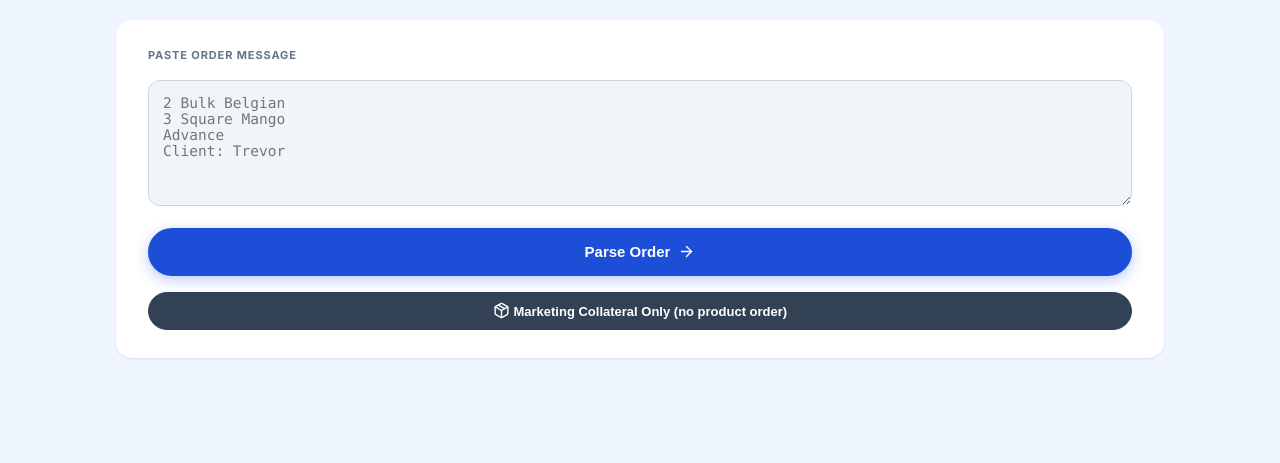
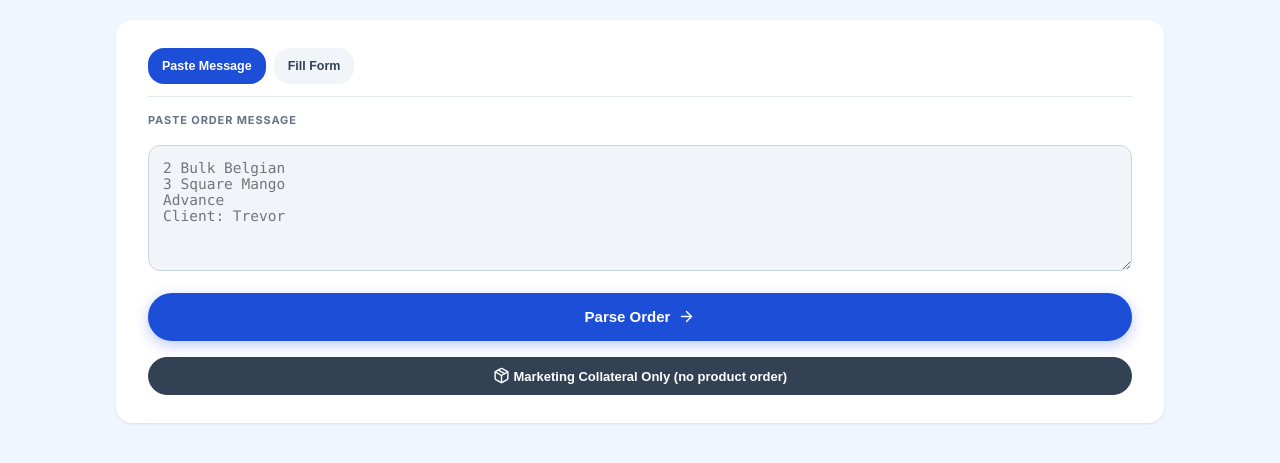
Before and after one commit to Icestasy-Projects/Icestasy-order-desk, a Flask app: page /new-order in a window 1280 px wide. Shown: the part 107-570 px from the top of the page. Run offline with Flask 3, Linux system fonts and the light colour scheme; the visitor is signed in with stand-in values (Sample User, id 1).

Commit message:
Add dropdown-based Fill Form mode alongside paste for New Order
Staff can now toggle between "Paste Message" (existing free-text parser
flow) and "Fill Form" — a repeating list of Flavour + Pack-size dropdowns
(sourced from the active catalog, same endpoint the not_found picker uses)
and a quantity field per row, so item data always comes from a real SKU
rather than free text that needs interpreting. Both modes feed the same
cart/client/address/payment steps unchanged.

```diff
--- a/templates/index.html
+++ b/templates/index.html
@@ -97,12 +97,27 @@
 
   <main class="main">
 
-    <!-- STEP 0: Paste -->
+    <!-- STEP 0: Paste / Form -->
     <section class="step" id="step-paste">
-      <div class="step-label">Paste order message</div>
-      <textarea id="orderText" class="paste-box" rows="6"
-        placeholder="2 Bulk Belgian&#10;3 Square Mango&#10;Advance&#10;Client: Trevor"></textarea>
-      <button class="btn-primary" onclick="parseOrder()">Parse Order <svg class="icon" viewBox="0 0 24 24" fill="none" stroke="currentColor" stroke-width="2" stroke-linecap="round" stroke-linejoin="round"><path d="M5 12h14"/><path d="m12 5 7 7-7 7"/></svg></button>
+      <div class="tab-bar-flat" id="orderModeTabs">
+        <button class="tab-btn-flat active" id="orderModeTab-paste" onclick="switchOrderMode('paste')">Paste Message</button>
+        <button class="tab-btn-flat" id="orderModeTab-form" onclick="switchOrderMode('form')">Fill Form</button>
+      </div>
+
+      <div id="orderModeBox-paste" class="mt16">
+        <div class="step-label">Paste order message</div>
+        <textarea id="orderText" class="paste-box" rows="6"
+          placeholder="2 Bulk Belgian&#10;3 Square Mango&#10;Advance&#10;Client: Trevor"></textarea>
+        <button class="btn-primary" id="parseOrderBtn" onclick="parseOrder()">Parse Order <svg class="icon" viewBox="0 0 24 24" fill="none" stroke="currentColor" stroke-width="2" stroke-linecap="round" stroke-linejoin="round"><path d="M5 12h14"/><path d="m12 5 7 7-7 7"/></svg></button>
+      </div>
+
+      <div id="orderModeBox-form" class="mt16 hidden">
+        <div class="step-label">Order items</div>
+        <div id="formItemRows"></div>
+        <button class="btn-ghost mt8" onclick="addFormItemRow()">+ Add another item</button>
+        <button class="btn-primary mt16" onclick="submitFormOrder()">Continue <svg class="icon" viewBox="0 0 24 24" fill="none" stroke="currentColor" stroke-width="2" stroke-linecap="round" stroke-linejoin="round"><path d="M5 12h14"/><path d="m12 5 7 7-7 7"/></svg></button>
+      </div>
+
       <button class="btn-ghost mt16" style="width:100%" onclick="startCollateralOnly()">
         <svg class="icon" viewBox="0 0 24 24" fill="none" stroke="currentColor" stroke-width="2" stroke-linecap="round" stroke-linejoin="round"><path d="M11 21.73a2 2 0 0 0 2 0l7-4A2 2 0 0 0 21 16V8a2 2 0 0 0-1-1.73l-7-4a2 2 0 0 0-2 0l-7 4A2 2 0 0 0 3 8v8a2 2 0 0 0 1 1.73z"/><path d="M12 22V12"/><polyline points="3.29 7 12 12 20.71 7"/><path d="m7.5 4.27 9 5.15"/></svg>
         Marketing Collateral Only (no product order)
@@ -281,6 +296,8 @@ function resetAll() {
   document.getElementById("addressList").innerHTML = "";
   document.getElementById("addAddressToggleBtn").style.display = "";
   document.getElementById("collateralList").innerHTML = "";
+  formItemRows = [{skuId: "", qty: 1}];
+  switchOrderMode("paste");
   show("step-paste");
 }
 
@@ -392,7 +409,7 @@ function _afterCollateralStep() {
 async function parseOrder() {
   const text = document.getElementById("orderText").value.trim();
   if (!text) return;
-  const btn = document.querySelector("#step-paste .btn-primary");
+  const btn = document.getElementById("parseOrderBtn");
   btn.disabled = true; btn.textContent = "Parsing…";
   let res;
   try {
@@ -424,6 +441,74 @@ async function parseOrder() {
   if (res.client_hint) {
     document.getElementById("clientSearch").value = res.client_hint;
   }
+}
+
+// ── STEP 0b: Fill Form (dropdown-only item entry) ────────────────────────────
+let formItemRows = [{skuId: "", qty: 1}];
+
+async function switchOrderMode(mode) {
+  document.getElementById("orderModeTab-paste").classList.toggle("active", mode === "paste");
+  document.getElementById("orderModeTab-form").classList.toggle("active", mode === "form");
+  document.getElementById("orderModeBox-paste").classList.toggle("hidden", mode !== "paste");
+  document.getElementById("orderModeBox-form").classList.toggle("hidden", mode !== "form");
+  if (mode === "form") {
+    await loadFlavourOptions();
+    renderFormItemRows();
+  }
+}
+
+function renderFormItemRows() {
+  const box = document.getElementById("formItemRows");
+  const options = flavourOptionsCache || [];
+  box.innerHTML = formItemRows.map((row, idx) => {
+    const opts = options.map(s =>
+      `<option value="${s.id}" ${String(s.id) === String(row.skuId) ? "selected" : ""}>${s.flavour_name} — ${s.pack_format_name} (${fmt(s.unit_price)})</option>`
+    ).join("");
+    const removeBtn = formItemRows.length > 1
+      ? `<button class="qty-btn" onclick="removeFormItemRow(${idx})" title="Remove">${icon("x")}</button>` : "";
+    return `
+      <div class="ci-right" style="margin-bottom:8px;gap:8px;display:flex;align-items:center">
+        <select class="search-input" style="flex:1" onchange="formItemRows[${idx}].skuId = this.value">
+          <option value="">Select flavour…</option>
+          ${opts}
+        </select>
+        <input class="search-input" type="number" min="1" value="${row.qty}" style="width:70px;text-align:center"
+          onchange="formItemRows[${idx}].qty = Math.max(1, parseInt(this.value)||1)">
+        ${removeBtn}
+      </div>`;
+  }).join("");
+}
+
+function addFormItemRow() {
+  formItemRows.push({skuId: "", qty: 1});
+  renderFormItemRows();
+}
+
+function removeFormItemRow(idx) {
+  formItemRows.splice(idx, 1);
+  renderFormItemRows();
+}
+
+function submitFormOrder() {
+  const options = flavourOptionsCache || [];
+  const chosen = formItemRows.filter(r => r.skuId);
+  if (!chosen.length) {
+    alert("Pick at least one flavour before continuing.");
+    return;
+  }
+  state.items = chosen.map(row => {
+    const sku = options.find(s => String(s.id) === String(row.skuId));
+    return {
+      qty: row.qty, flavour_id: sku.flavour_id, format_id: sku.pack_format_id,
+      candidates: [sku], ambiguous: false, resolved_sku: sku,
+      unit_price: sku.unit_price, not_found: false,
+    };
+  });
+  state.payment = null;
+
+  hide("step-paste");
+  renderCart();
+  show("step-cart");
 }
 
 async function loadFlavourOptions() {
```
